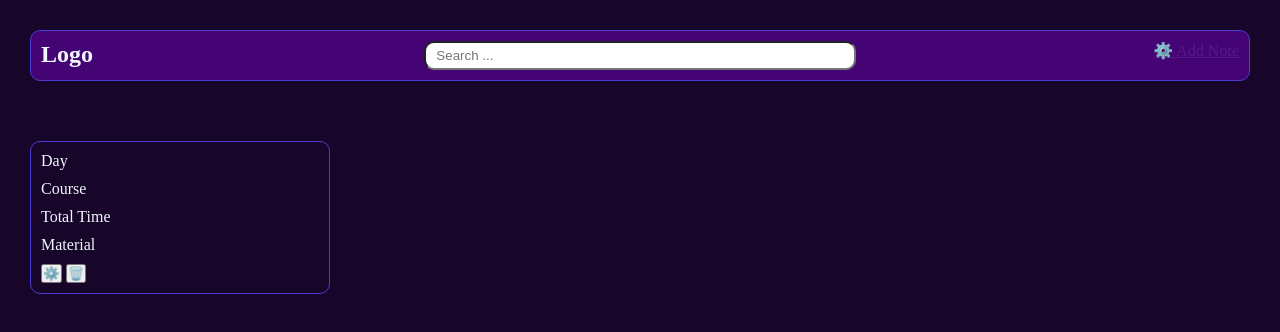
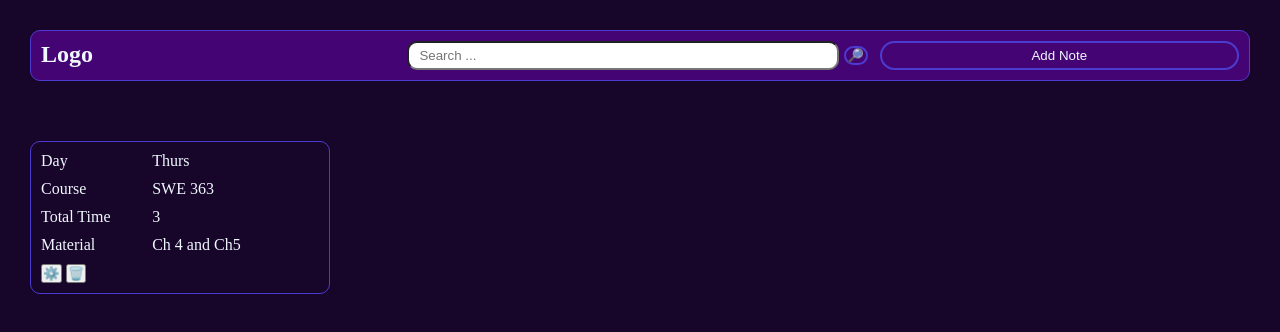
Before and after one commit to vMuhaymin/MiniProjs, a React (Vite) app in the folder ReactNotion/Note/: page / in a window 1280 px wide. Shown: the top 332 px of the page. Built offline with nearby package versions, Linux system fonts and the light colour scheme.

Commit message:
Minor fixes

```diff
--- a/ReactNotion/Note/src/App.css
+++ b/ReactNotion/Note/src/App.css
@@ -71,6 +71,14 @@ body{
   padding: 5px 10px;
 }
 
+.search button{
+  border-radius: 20px;
+  border: 2px solid #4C3BCF;
+  background-color: transparent;
+  margin: 5px;
+  width: 5%;
+}
+
 input:focus{
   border: 2px solid  #5a74ec;
   outline: none;
@@ -82,4 +90,15 @@ input:focus{
   width: 30%;
   justify-content: right;
 
+
 }
+.Options button{
+  width: 100%;
+
+  border-radius: 20px;
+  border: 2px solid #4C3BCF;
+  background-color: transparent;
+
+  color: aliceblue;
+
+}
--- a/ReactNotion/Note/src/components/MyCard.jsx
+++ b/ReactNotion/Note/src/components/MyCard.jsx
@@ -1,8 +1,25 @@
 
 function MyCard(){
+    const info = [{
+        Day: "Thurs",
+        Course: "SWE 363",
+        TotalTime: 3,
+        Material: "Ch 4 and Ch5"
+    }
+]
+
+    const list = info.map((e) => {
+        return (
+        <ul className="main-Info-data">
+            <li> {e.Day} </li>
+            <li> {e.Course} </li>
+            <li> {e.TotalTime} </li>
+            <li> {e.Material} </li>
+        </ul>);
+        });
+
     return(<>
     <div className="Container">
-
         <div className="card-container">
             <ul className="main-Info-data">
                 {/* Require A fix, its table data <td> not <li>  */}
@@ -10,17 +27,13 @@ function MyCard(){
                 <li>Course</li>
                 <li>Total Time</li>
                 <li> Material </li>
-                <div className="option"> <button >⚙️ </button> <button > 🗑️</button></div>
-
+                <li> <button >⚙️ </button> <button > 🗑️</button> </li>
             </ul>
 
-
-
+            {list}
         </div>
 
-
-
-    </div>
+     </div>
 
 
     </>);
--- a/ReactNotion/Note/src/components/NavBar.jsx
+++ b/ReactNotion/Note/src/components/NavBar.jsx
@@ -3,10 +3,10 @@ function NavBar(){
     <div className="nav">
             <div className="logo"><h2>Logo </h2> </div>
 
-             <div className="search"> <input type="text" name="" id="" placeholder="Search ... " />  </div>
+             <div className="search"> <input type="text" name="" id="" placeholder="Search ... " /> <button> 🔎</button> </div>
 
              <div className="button"> </div>
-             <div className="Options"> <a href=""> ⚙️ Add Note</a> </div>
+             <div className="Options"> <button>  Add Note </button> </div>
     </div>
     </>);
 }
```
